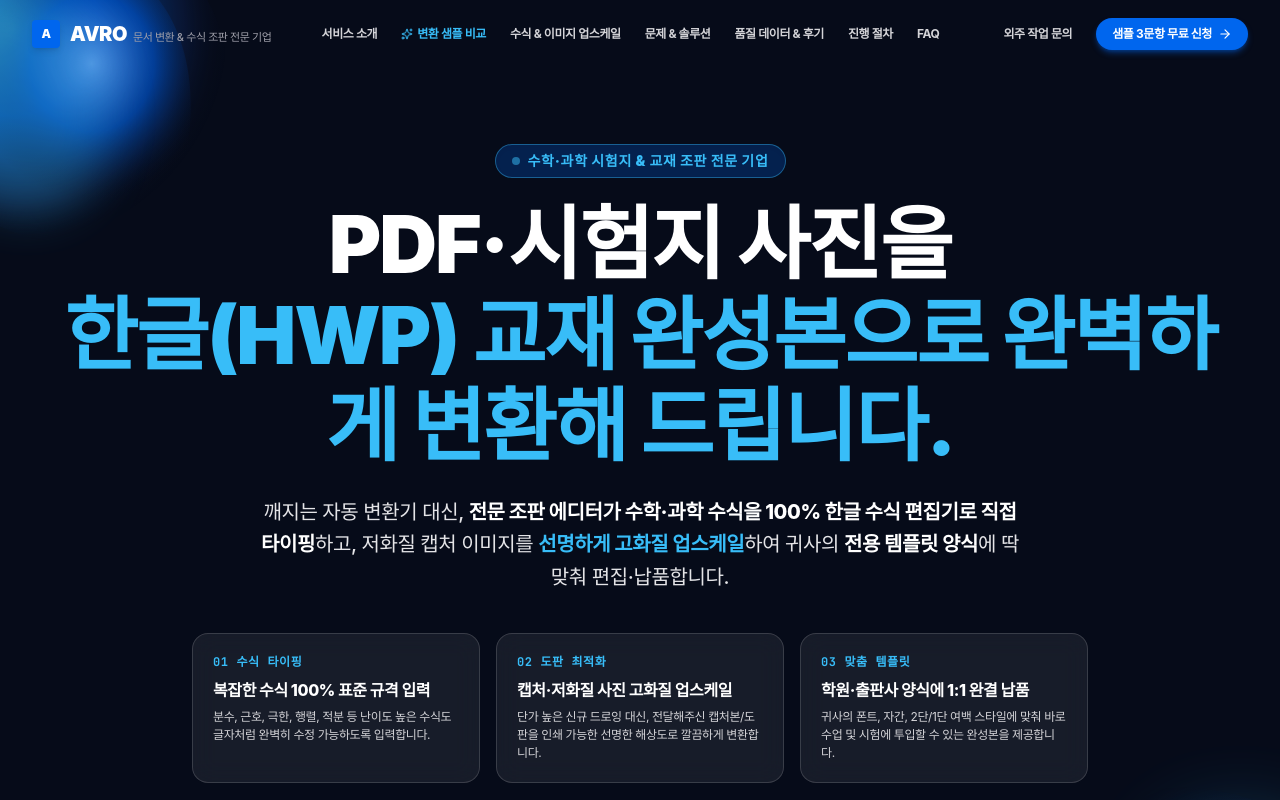
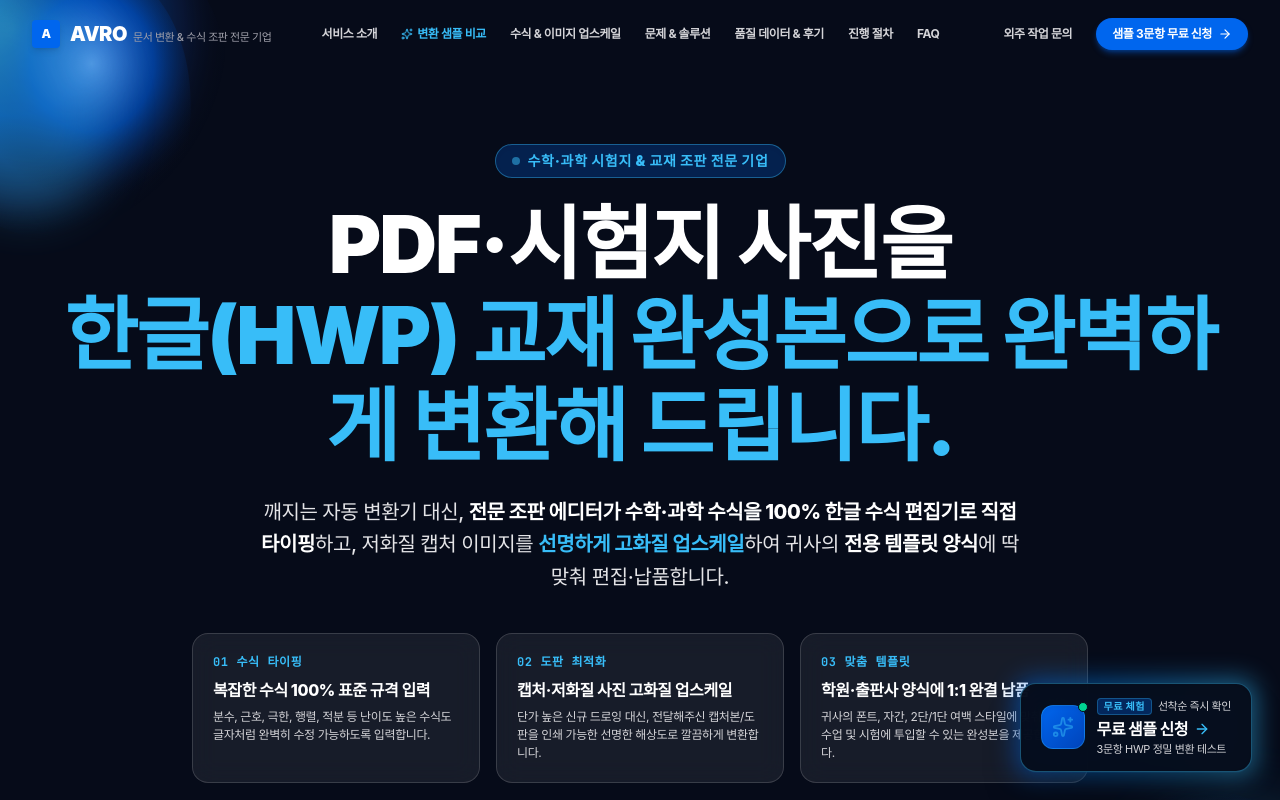
Before and after one commit to apark12321-ux/avro, a React (Vite) app: page / in a window 1280 px wide. Shown: the top 800 px of the page. Built offline with nearby package versions, Linux system fonts and the light colour scheme; a web font is replaced by a local one.

Commit message:
feat: add floating sample request button
Introduced a persistent floating action button to improve conversion for sample requests and added a scroll-to-top functionality for better navigation.

```diff
--- a/src/App.tsx
+++ b/src/App.tsx
@@ -10,6 +10,7 @@ import WebFAQ from './components/WebFAQ';
 import WebFooter from './components/WebFooter';
 import FactsheetContactModal from './components/FactsheetContactModal';
 import TermsModal from './components/TermsModal';
+import FloatingSampleButton from './components/FloatingSampleButton';
 
 export default function App() {
   const [isContactModalOpen, setIsContactModalOpen] = useState(false);
@@ -67,6 +68,9 @@ export default function App() {
         type={modalPolicy}
         onClose={() => setModalPolicy(null)}
       />
+
+      {/* Floating Action Button (FAB) for Free Sample Request */}
+      <FloatingSampleButton onOpenSampleModal={() => handleOpenModal('sample')} />
     </div>
   );
 }
--- /dev/null
+++ b/src/components/FloatingSampleButton.tsx
@@ -0,0 +1,93 @@
+import { useState, useEffect } from 'react';
+import { Sparkles, ArrowRight, ChevronUp } from 'lucide-react';
+
+interface FloatingSampleButtonProps {
+  onOpenSampleModal: () => void;
+}
+
+export default function FloatingSampleButton({ onOpenSampleModal }: FloatingSampleButtonProps) {
+  const [showScrollTop, setShowScrollTop] = useState(false);
+
+  useEffect(() => {
+    const handleScroll = () => {
+      setShowScrollTop(window.scrollY > 300);
+    };
+
+    window.addEventListener('scroll', handleScroll, { passive: true });
+    return () => window.removeEventListener('scroll', handleScroll);
+  }, []);
+
+  const scrollToTop = () => {
+    window.scrollTo({ top: 0, behavior: 'smooth' });
+  };
+
+  return (
+    <aside
+      aria-label="빠른 신청 플로팅 메뉴"
+      className="fixed bottom-5 right-4 sm:bottom-7 sm:right-7 z-40 flex flex-col items-end gap-2.5 print:hidden pointer-events-auto select-none"
+    >
+      {/* Scroll to Top button (Appears when scrolled down) */}
+      {showScrollTop && (
+        <button
+          type="button"
+          onClick={scrollToTop}
+          aria-label="페이지 맨 위로 이동"
+          title="맨 위로 이동"
+          className="w-10 h-10 rounded-full bg-white/90 hover:bg-white text-zinc-700 hover:text-zinc-950 border border-zinc-200/80 shadow-md hover:shadow-lg backdrop-blur-md flex items-center justify-center transition-all duration-200 active:scale-90 cursor-pointer group"
+        >
+          <ChevronUp className="w-5 h-5 group-hover:-translate-y-0.5 transition-transform" />
+        </button>
+      )}
+
+      {/* Main Free Sample Request FAB */}
+      <div className="relative group">
+        {/* Glow backdrop effect */}
+        <div
+          className="absolute -inset-1 rounded-2xl bg-gradient-to-r from-[#0066EE] to-[#38BDF8] opacity-70 blur-md group-hover:opacity-100 group-hover:blur-lg transition-all duration-300 animate-pulse"
+          aria-hidden="true"
+        />
+
+        <button
+          type="button"
+          onClick={onOpenSampleModal}
+          aria-label="샘플 3문항 무료 변환 신청 모달 열기"
+          className="relative flex items-center gap-3 px-4 py-3 sm:px-5 sm:py-3.5 rounded-2xl bg-[#060B19]/95 hover:bg-[#060B19] text-white border border-[#38BDF8]/40 hover:border-[#38BDF8] shadow-2xl backdrop-blur-xl transition-all duration-200 group-hover:scale-[1.03] active:scale-95 cursor-pointer text-left"
+        >
+          {/* Sparkle Icon Container with Electric Blue Gradient */}
+          <div className="relative w-10 h-10 sm:w-11 sm:h-11 rounded-xl bg-gradient-to-br from-[#0066EE] to-[#0044BB] border border-[#38BDF8]/30 flex items-center justify-center shrink-0 shadow-inner group-hover:rotate-6 transition-transform">
+            <Sparkles className="w-5 h-5 sm:w-5.5 sm:h-5.5 text-[#38BDF8] animate-pulse" />
+
+            {/* Live active dot indicator */}
+            <span className="absolute -top-1 -right-1 flex h-2.5 w-2.5">
+              <span className="animate-ping absolute inline-flex h-full w-full rounded-full bg-emerald-400 opacity-75"></span>
+              <span className="relative inline-flex rounded-full h-2.5 w-2.5 bg-emerald-400 border border-[#060B19]"></span>
+            </span>
+          </div>
+
+          {/* Text Content */}
+          <div className="flex flex-col">
+            <div className="flex items-center gap-1.5 mb-0.5">
+              <span className="inline-block px-1.5 py-0.2 rounded text-[10px] font-black uppercase tracking-wider bg-[#0066EE]/30 text-[#38BDF8] border border-[#38BDF8]/30">
+                무료 체험
+              </span>
+              <span className="text-[11px] font-medium text-zinc-300 hidden sm:inline">
+                선착순 즉시 확인
+              </span>
+            </div>
+
+            <div className="flex items-center gap-1.5">
+              <span className="text-sm sm:text-base font-black tracking-tight text-white group-hover:text-[#38BDF8] transition-colors">
+                무료 샘플 신청
+              </span>
+              <ArrowRight className="w-4 h-4 text-[#38BDF8] group-hover:translate-x-1 transition-transform" />
+            </div>
+
+            <p className="text-[11px] text-zinc-300 font-normal hidden sm:block">
+              3문항 HWP 정밀 변환 테스트
+            </p>
+          </div>
+        </button>
+      </div>
+    </aside>
+  );
+}
```
